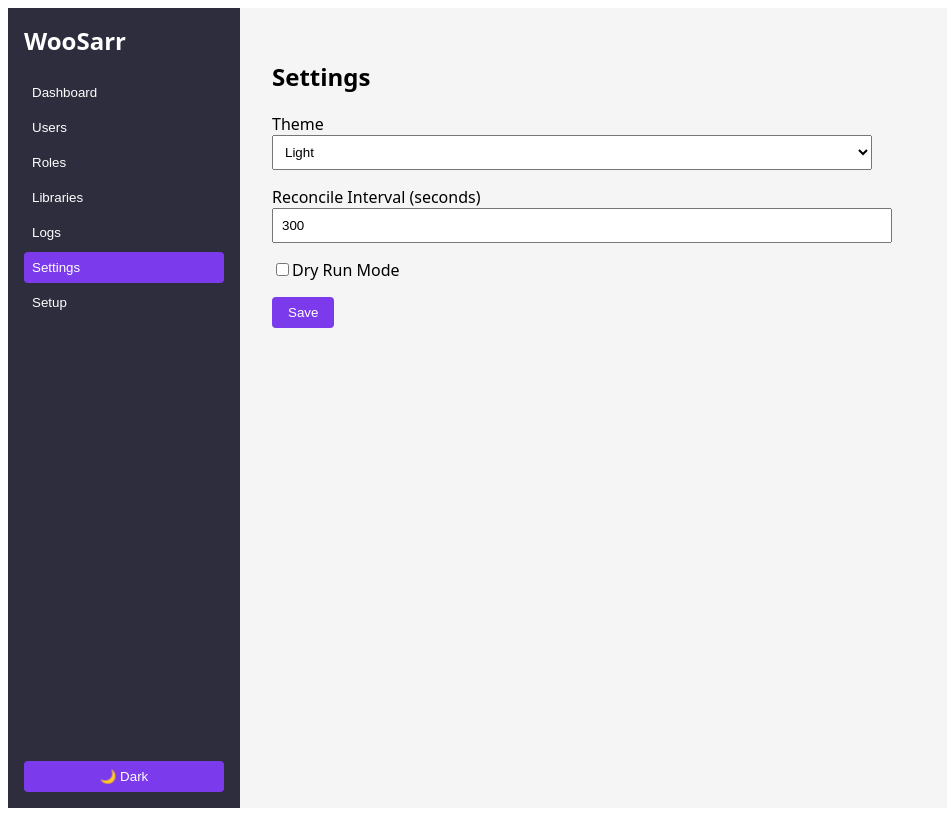
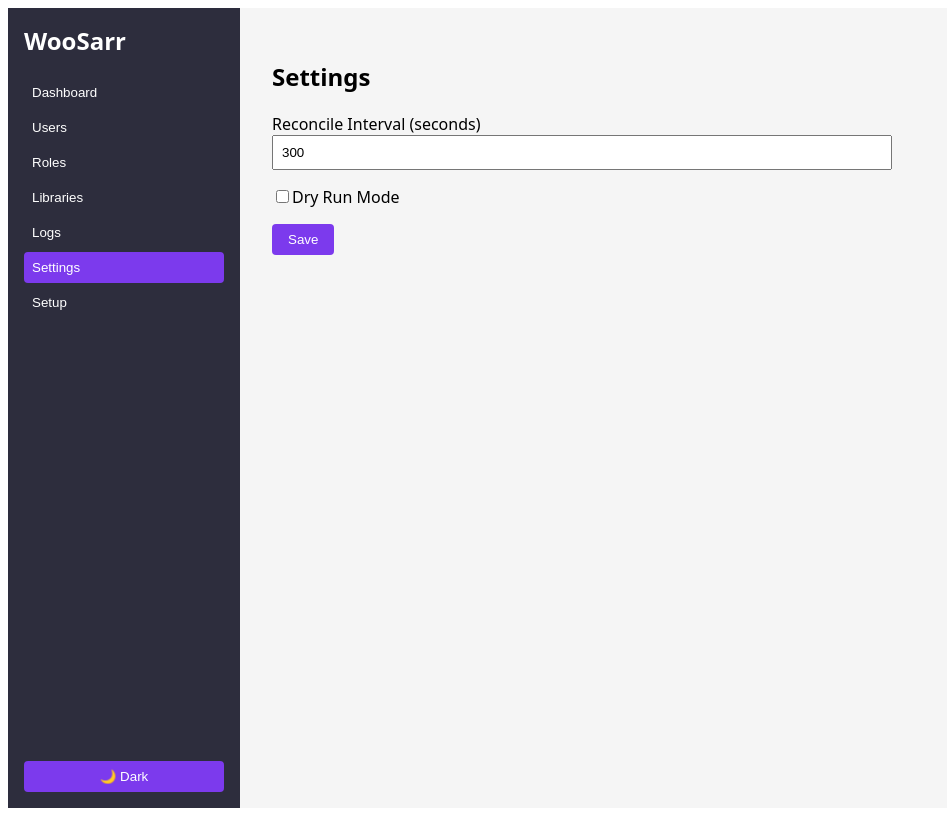
Before and after one commit to TheWooSai/WooSarr, a React (Vite) app in the folder frontend/: page / in a window 1280 px wide. Both pictures are taken after a click on the button "Settings". Shown: the whole page, without its empty margins (0-947 px from the left). Built offline with nearby package versions, Linux system fonts and the light colour scheme; no server answers.

Commit message:
P6-03: Remove theme selector from Settings page

```diff
--- a/frontend/src/pages/Settings.tsx
+++ b/frontend/src/pages/Settings.tsx
@@ -1,30 +1,18 @@
 import { useState } from 'react';
 
 function Settings() {
-  const [theme, setTheme] = useState('light');
   const [reconcileInterval, setReconcileInterval] = useState(300);
   const [dryRun, setDryRun] = useState(false);
 
   const handleSave = () => {
     // Save settings to API
-    console.log('Saving settings:', { theme, reconcileInterval, dryRun });
+    console.log('Saving settings:', { reconcileInterval, dryRun });
   };
 
   return (
     <div>
       <h2>Settings</h2>
       <div style={{ maxWidth: '600px' }}>
-        <div style={{ marginBottom: '1rem' }}>
-          <label>Theme</label>
-          <select
-            value={theme}
-            onChange={(e) => setTheme(e.target.value)}
-            style={{ width: '100%', padding: '0.5rem' }}
-          >
-            <option value="light">Light</option>
-            <option value="dark">Dark</option>
-          </select>
-        </div>
         <div style={{ marginBottom: '1rem' }}>
           <label>Reconcile Interval (seconds)</label>
           <input
```
